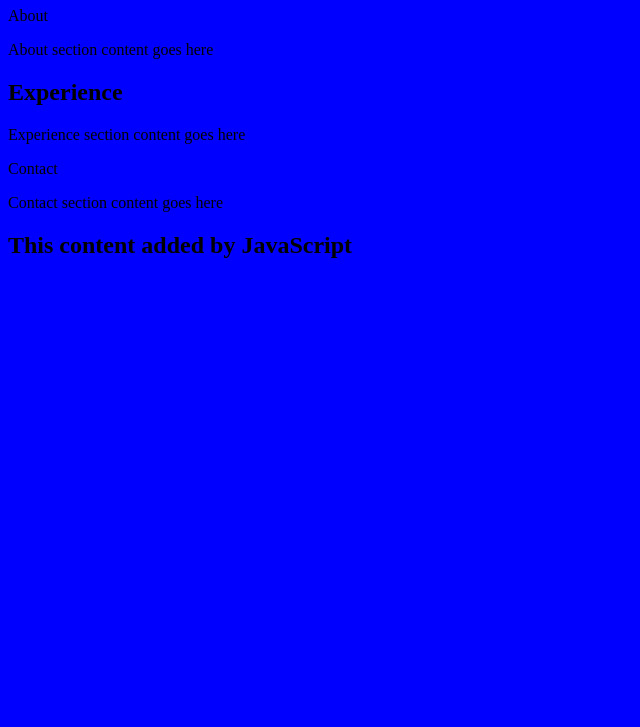
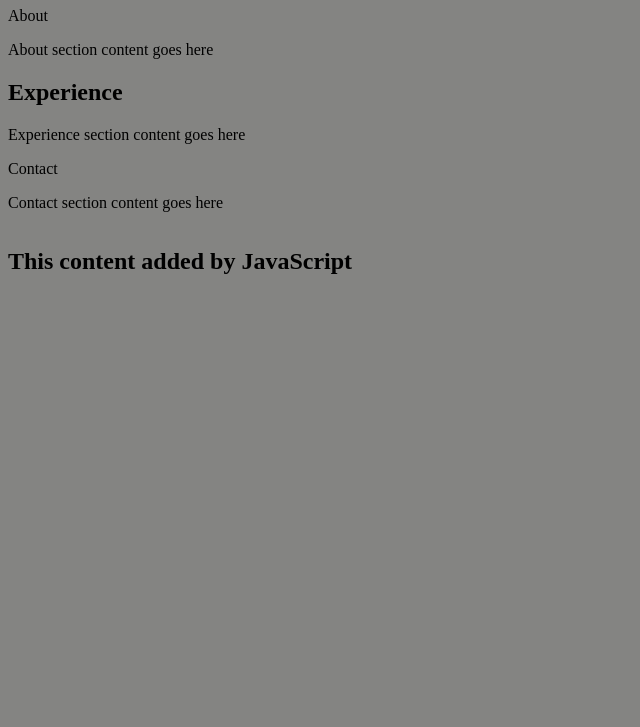
Before and after one commit to Lawi-Mwaura/Project-Website, a plain HTML site: page index.html in a window 1280 px wide. Shown: the part 73-800 px from the top of the page, without its empty margins (0-640 px from the left). Drawn offline with Linux system fonts and the light colour scheme.

Commit message:
Added styling for the grid

```diff
--- a/style.css
+++ b/style.css
@@ -6,5 +6,15 @@ header {
       }
 /*styling the body's background*/
 body {
-    background: blue;
+    background: #848482;
 }
+/*grid layout for css*/
+.grid-container {
+  display: grid;
+  grid-template-columns: 1fr 1fr 1fr;
+  grid-gap: 20px;
+}
+
+.contact {
+  grid-column: 3;
+}
```
